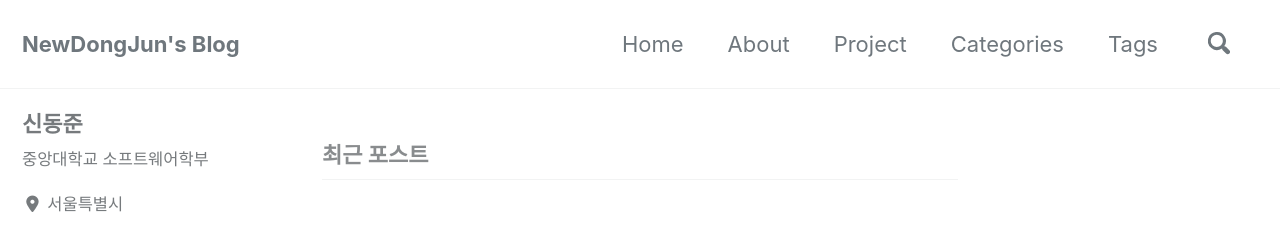
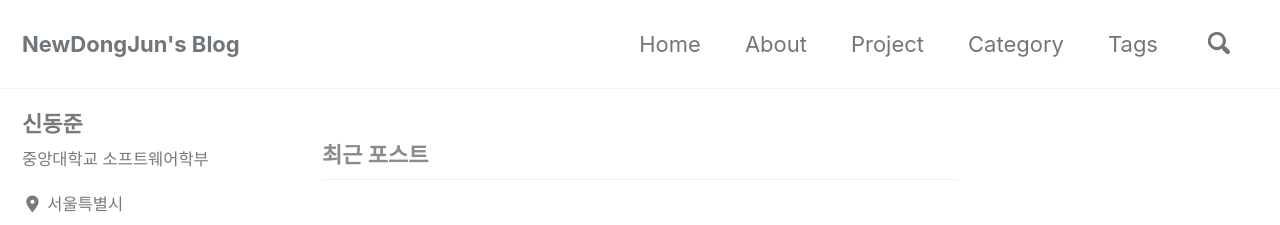
Before and after one commit to NewDongJun/newdongjun.github.io, a Jekyll site: the page built from index.html, in a window 1280 px wide and 900 px high. Shown: the top 225 px of the window. Built offline with Jekyll 4.4.1, drawn with Linux system fonts in a browser that asks for light colours; cached includes are drawn as plain includes; nearby versions of some CDN libraries; the list of posts is cut into pages by our own code.

Commit message:
categories -> category

```diff
--- a/_data/navigation.yml
+++ b/_data/navigation.yml
@@ -6,7 +6,7 @@ main:
     url: /about/
   - title: "Project"
     url: /project/
-  - title: "Categories"
+  - title: "Category"
     url: /categories/
   - title: "Tags"
     url: /tags/
```
